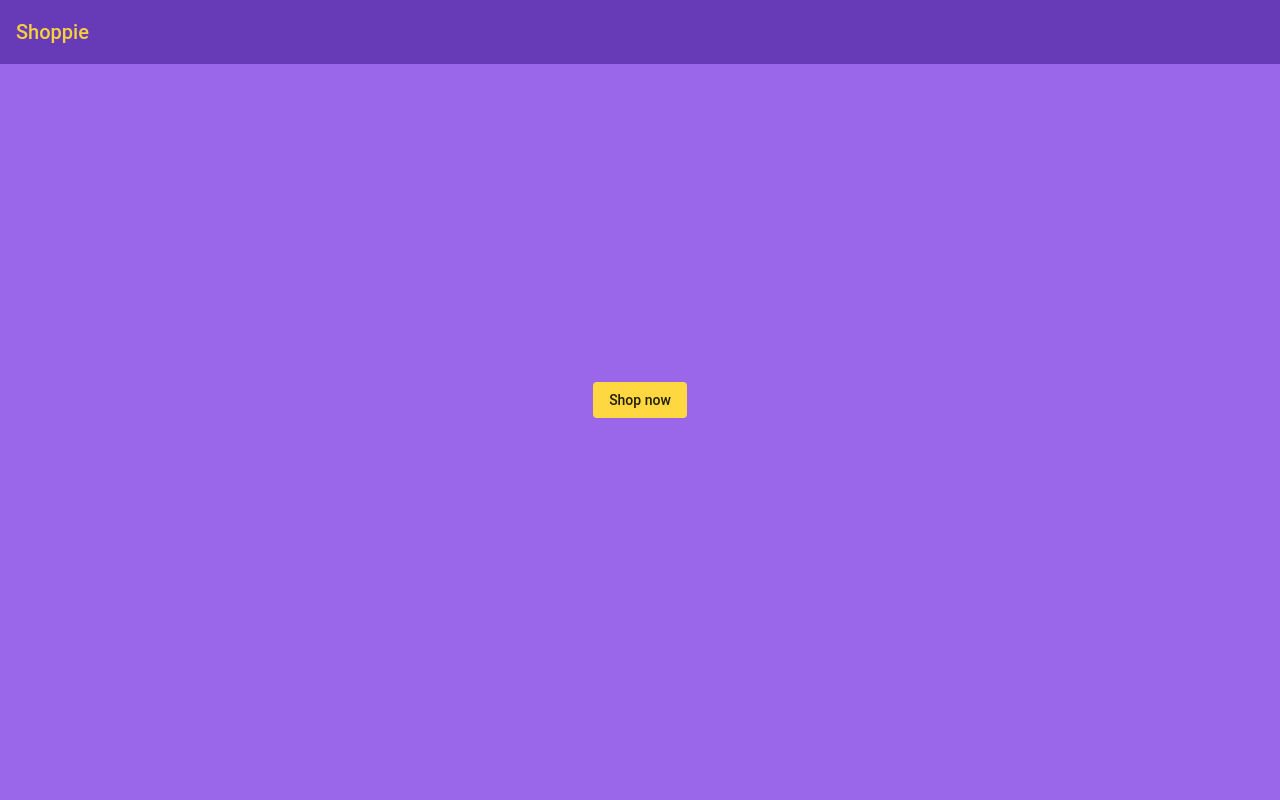
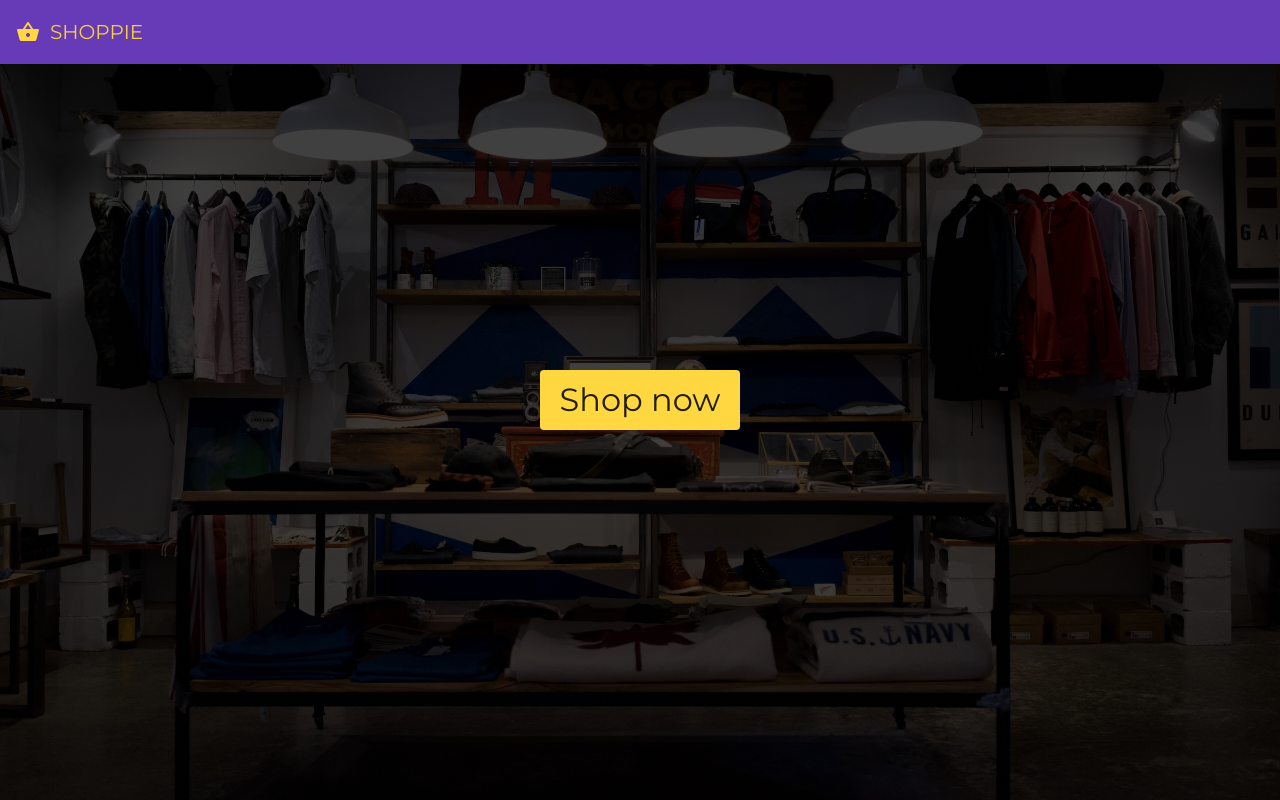
Before and after one commit to Lucascoorek/angular-techminds, an Angular app: page / in a window 1280 px wide. Built offline with nearby package versions, Linux system fonts and the light colour scheme.

Commit message:
landing img && styles improvements

```diff
--- a/src/app/components/main/main.component.css
+++ b/src/app/components/main/main.component.css
@@ -1,4 +1,4 @@
-div {
+.product__card--wrapper {
   padding-top: 100px;
   text-align: center;
   color: #fff;
@@ -13,19 +13,22 @@ ul {
 .product__card {
   padding: 20px;
 }
-.product__card img {
+.product__card--img {
   width: 300px;
+  height: 300px;
   transition: 0.2s;
 }
+.product__card--img:hover {
+  opacity: 0.8;
+}
+
 .product__card--name {
   transition: 0.3s;
 }
 .product__card:hover {
   cursor: pointer;
 }
-.product__card:hover img {
-  opacity: 0.8;
-}
+
 .product__card:hover .product__card--name {
   color: var(--accent-color);
 }
--- a/src/app/components/main/main.component.html
+++ b/src/app/components/main/main.component.html
@@ -1,18 +1,23 @@
-<div>
+<div class="product__card--wrapper">
   <section>
-    <h1>Chose your products</h1>
+    <h1>Chose your product</h1>
     <ul>
       <li *ngFor="let product of products" (click)="goTo(product.id)">
         <div class="product__card">
-          <img [src]="product.img" alt="" />
+          <div
+            class="product__card--img"
+            [ngStyle]="{
+              background:
+                'url(' + product.img + ') no-repeat center center/cover'
+            }"
+          ></div>
           <p class="product__card product__card--name">{{ product.name }}</p>
           <p>
-            <span class="product__card product__card--old-price">{{
-              product.oldPrice
-            }}</span
-            ><span class="product__card product__card--new-price">{{
-              product.price
-            }}</span>
+            <span class="product__card product__card--old-price"
+              >{{ product.oldPrice }} PLN</span
+            ><span class="product__card product__card--new-price"
+              >{{ product.price }} PLN</span
+            >
           </p>
         </div>
       </li>
--- a/src/app/components/product-form/product-form.component.ts
+++ b/src/app/components/product-form/product-form.component.ts
@@ -1,4 +1,4 @@
-import { Component, OnInit, Input } from "@angular/core";
+import { Component, OnInit } from "@angular/core";
 import { CartService } from "src/app/services/cart.service";
 import { FormBuilder, Validators } from "@angular/forms";
 
@@ -17,7 +17,6 @@ export class ProductFormComponent implements OnInit {
   ngOnInit() {
     this.cartSubscription = this._cartService.cart$.subscribe(val => {
       this.cart = val;
-      console.log(this.cart);
     });
   }
   ngOnDestroy() {
@@ -41,5 +40,6 @@ export class ProductFormComponent implements OnInit {
     };
     this._cartService.addToCart(cartData);
     this.success = true;
+    console.log(this.cart);
   }
 }
--- a/src/app/components/product/product.component.css
+++ b/src/app/components/product/product.component.css
@@ -2,11 +2,14 @@
   display: flex;
   padding: 100px 20px 20px 20px;
   color: #ffffff;
+  max-width: 900px;
+  margin: 0 auto;
 }
-.product__details img {
+
+.product__details--img {
+  min-width: 300px;
   width: 50%;
-  height: 50%;
-  display: block;
+  min-height: 400px;
 }
 .product__details--data {
   padding: 0;
--- a/src/app/components/product/product.component.html
+++ b/src/app/components/product/product.component.html
@@ -1,9 +1,14 @@
 <div class="product__details">
-  <img [src]="product.img" [alt]="product.name" />
+  <div
+    class="product__details--img"
+    [ngStyle]="{
+      background: 'url(' + product.img + ') no-repeat center center/cover'
+    }"
+  ></div>
   <div class="product__details--data">
     <h1>{{ product.name }}</h1>
     <p>
-      <span id="product__details--price">{{ price }} </span>
+      <span id="product__details--price">{{ price }} PLN</span>
     </p>
     <form
       #selectForm="ngForm"
--- a/src/app/components/product/product.component.ts
+++ b/src/app/components/product/product.component.ts
@@ -33,12 +33,10 @@ export class ProductComponent implements OnInit {
       this.productId = id;
     });
     this.product = this._fetchService.getProductById(this.productId);
-    console.log(this.product);
     this.options = this.product.options;
     this.price = this.product.price;
     this.productForm = this.fillForm();
     this.formSubscripion = this.ngForm.form.valueChanges.subscribe(form => {
-      console.log(form);
       this.price = this.product.price;
       let arr = Object.values(form);
       let count = 0;
@@ -54,9 +52,6 @@ export class ProductComponent implements OnInit {
       }
     });
   }
-  // trackByFn(index, item) {
-  //   return index; // or item.id
-  // }
   fillForm() {
     let obj = {};
     this.options.forEach(element => {
--- a/src/app/layout/landing/landing.component.css
+++ b/src/app/layout/landing/landing.component.css
@@ -1,7 +1,11 @@
-div {
+.landing__wrapper {
   height: 100%;
-  background: var(--primary-light);
+  background: linear-gradient(rgba(0, 0, 0, 0.75), rgba(0, 0, 0, 0.75)),
+    url("../../../assets/img/shopping.jpg") no-repeat center center/cover;
   display: flex;
   justify-content: center;
   align-items: center;
 }
+button {
+  font-family: "Montserrat";
+}
--- a/src/app/layout/landing/landing.component.html
+++ b/src/app/layout/landing/landing.component.html
@@ -1,3 +1,5 @@
-<div>
-  <button mat-flat-button color="accent" (click)="goTo()">Shop now</button>
+<div class="landing__wrapper">
+  <button class="btn btn-large" mat-flat-button color="accent" (click)="goTo()">
+    Shop now
+  </button>
 </div>
--- a/src/app/layout/navbar/navbar.component.css
+++ b/src/app/layout/navbar/navbar.component.css
@@ -5,3 +5,11 @@ header {
   top: 0;
   left: 0;
 }
+.header__logo {
+  display: flex;
+  align-items: center;
+}
+.header__logo h1 {
+  margin-left: 10px;
+  font-family: "Montserrat";
+}
--- a/src/app/layout/navbar/navbar.component.html
+++ b/src/app/layout/navbar/navbar.component.html
@@ -1,7 +1,12 @@
 <header>
   <mat-toolbar color="primary">
     <mat-toolbar-row>
-      <h1><a routerLink="/">Shoppie</a></h1>
+      <a routerLink="/">
+        <div class="header__logo">
+          <mat-icon color="accent">shopping_basket</mat-icon>
+          <h1>SHOPPIE</h1>
+        </div>
+      </a>
     </mat-toolbar-row>
   </mat-toolbar>
 </header>
--- a/src/styles.css
+++ b/src/styles.css
@@ -33,3 +33,8 @@ a:hover {
 .btn {
   display: block;
 }
+.btn-large {
+  font-size: 2rem;
+  width: 200px;
+  height: 60px;
+}
```
Also changed, not shown: src/app/app.module.ts (+5 -2 lines), src/assets/img/shopping.jpg (added).
